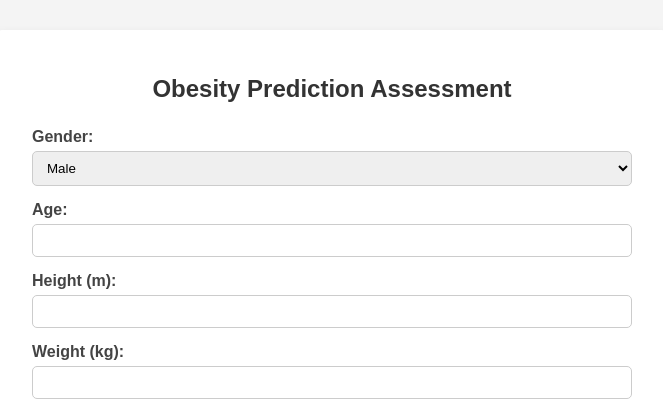
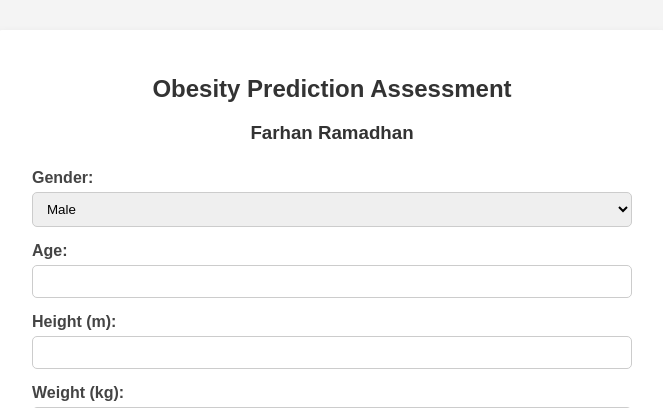
Before and after one commit to Hanhan-23/ObesityPredict, a Django app: page / in a window 1280 px wide. Shown: the top 408 px of the page, without its empty margins (308-971 px from the left). Run offline with Django 5.2, Linux system fonts and the light colour scheme; parts of the project's set-up code (start-up, migrations or seed data) failed here and were passed over.

Commit message:
Update text farhan ramadhan

```diff
--- a/ObesityPredictApp/static/css/style.css
+++ b/ObesityPredictApp/static/css/style.css
@@ -15,6 +15,12 @@ body {
 }
 
 h2 {
+  text-align: center;
+  margin-bottom: 10px;
+  color: #333333;
+}
+
+.name {
   text-align: center;
   margin-bottom: 25px;
   color: #333333;
--- a/ObesityPredictApp/templates/index/index.html
+++ b/ObesityPredictApp/templates/index/index.html
@@ -9,6 +9,7 @@
   <body>
     <div class="form-container">
       <h2>Obesity Prediction Assessment</h2>
+      <h3 class="name">Farhan Ramadhan</h3>
       <form action="" method="post">
         {% csrf_token %}
 
```
